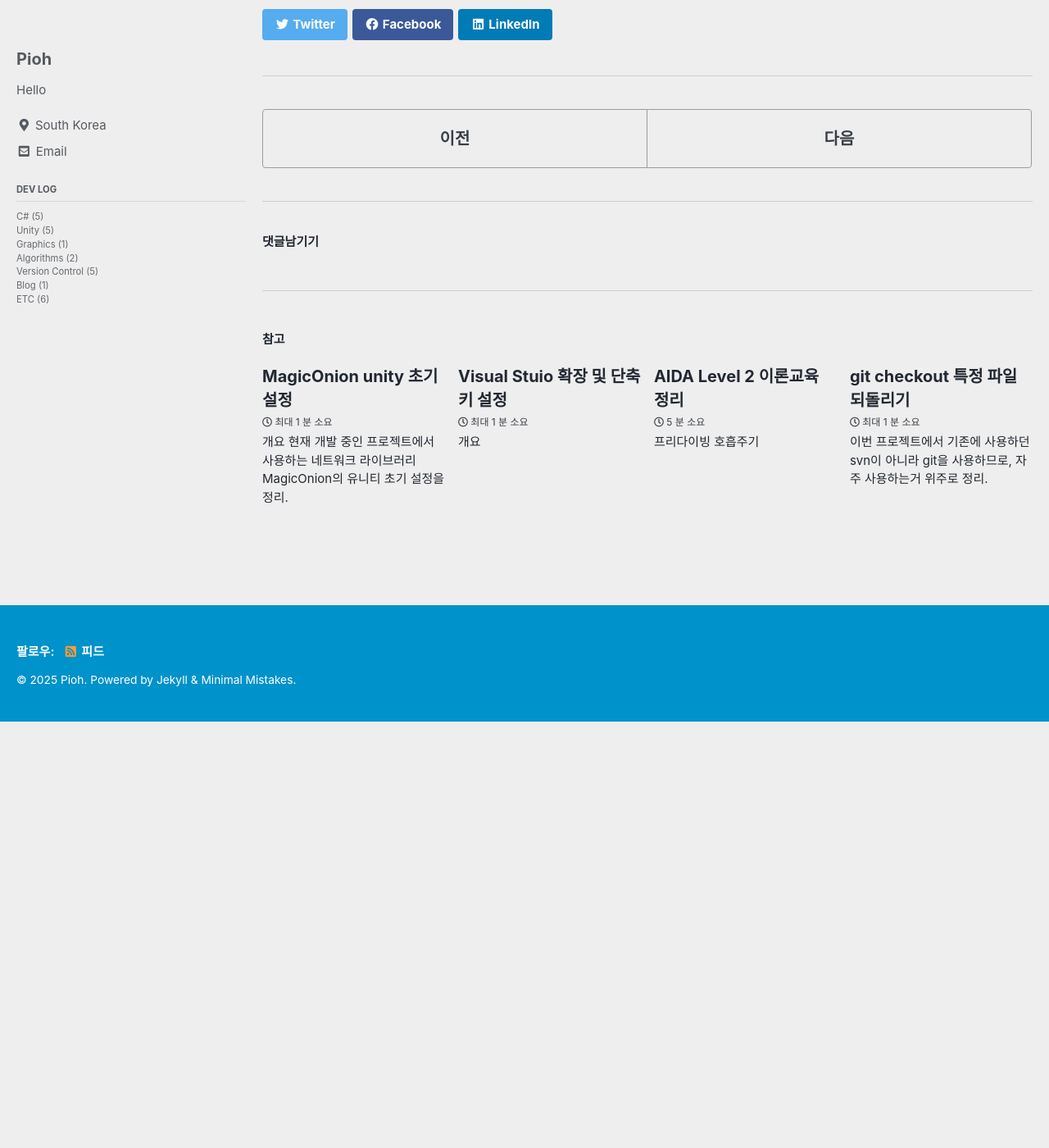
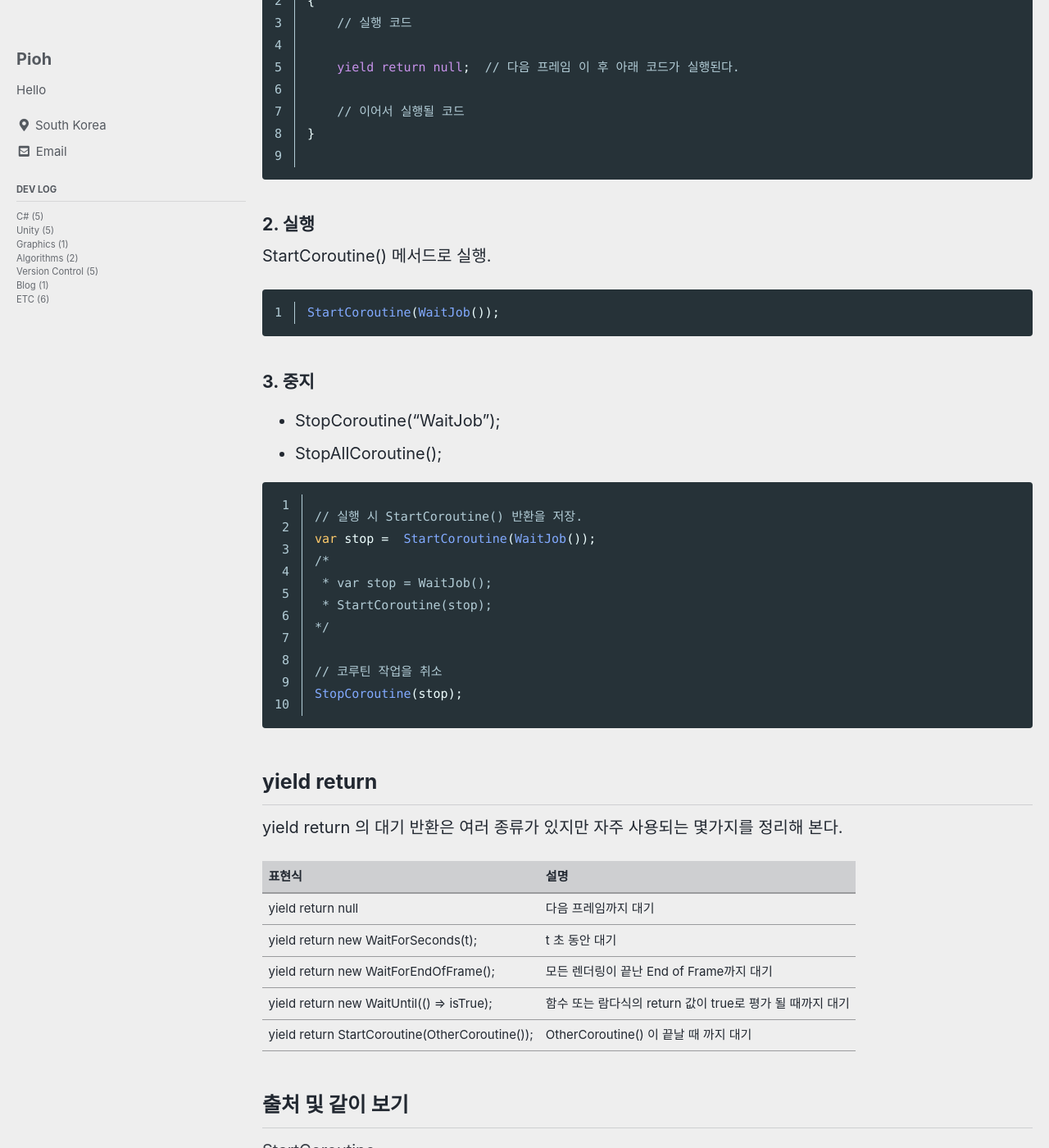
Before and after one commit to devpioh/devpioh.github.io, a Jekyll site: the page built from _posts/Devlog/Unity/2022-07-21-Coroutine.md, in a window 1280 px wide and 1400 px high, scrolled down 1143 px. Shown: the whole window at 82% size. Built offline with Jekyll 4.4.1, drawn with Linux system fonts in a browser that asks for light colours; cached includes are drawn as plain includes; some web fonts are replaced; comment, search, counter and statistics services are not loaded; before the commit the page ends 2023 px from its top, so only the background shows below that; some of the changed text lies outside the part shown.

Commit message:
coroutine -2-

````diff
--- a/_posts/Devlog/Unity/2022-07-21-Coroutine.md
+++ b/_posts/Devlog/Unity/2022-07-21-Coroutine.md
@@ -17,13 +17,65 @@ tag:
 
 프레임단위의 조작이나 일정 시간의 동작을 분산시키거나, 비동기적 흐름 제어에 유용하다.
 
-"yield return" 키워드를 이용해 정지가 필요한 지점에서 대기 정보(null, WaitForSeconds, WaitForEndOfFrame등)을 리턴 시키고,
- 대기 처리가 끝나면 이어서 다음 구문을 실행한다.
+"yield return" 키워드를 이용해 정지가 필요한 지점에서 대기 정보(null, WaitForSeconds, WaitForEndOfFrame등)을 리턴 시키고, 대기 처리가 끝나면 이어서 다음 구문을 실행한다.
 
- 코루틴은 비동기 흐름 제어로 인해 별도 스레드에서 실행되는 것 처럼 보이지만, 메인 스레드에서 동작되는 시분할(time-sharing) 시스템의 일종이다.
+코루틴은 비동기 흐름 제어로 인해 별도 스레드에서 실행되는 것 처럼 보이지만, 메인 스레드에서 동작되는 시분할(time-sharing) 시스템의 일종이다.
 
- 메인스레드에서 동작되므로 유니티 API에 안전하다.
+메인스레드에서 동작되므로 유니티 API에 안전하다.
+
+## 기본적인 사용
+#### 1. 메서드 시그니처
+반환형은 반드시 IEnermerator 이어야 된다.
+
+```cs
+private IEnumerator WaitJob()
+{
+    // 실행 코드
+
+    yield return null;  // 다음 프레임 이 후 아래 코드가 실행된다.
+
+    // 이어서 실행될 코드
+}
+
+```
+
+#### 2. 실행
+StartCoroutine() 메서드로 실행.
+
+```cs
+StartCoroutine(WaitJob());
+```
+
+#### 3. 중지
+* StopCoroutine("WaitJob");
+* StopAllCoroutine();
+
+```cs
+
+// 실행 시 StartCoroutine() 반환을 저장.
+var stop =  StartCoroutine(WaitJob());
+/*
+ * var stop = WaitJob();
+ * StartCoroutine(stop);
+*/
+
+// 코루틴 작업을 취소
+StopCoroutine(stop);
+```
+
+## yield return
+yield return 의 대기 반환은 여러 종류가 있지만 자주 사용되는 몇가지를 정리해 본다.
+
+| 표현식 | 설명 |
+|-------|-----|
+| yield return null | 다음 프레임까지 대기 |
+| yield return new WaitForSeconds(t); | t 초 동안 대기 |
+| yield return new WaitForEndOfFrame(); | 모든 렌더링이 끝난 End of Frame까지 대기 |
+| yield return new WaitUntil(() => isTrue); | 함수 또는 람다식의 return 값이 true로 평가 될 때까지 대기 |
+| yield return StartCoroutine(OtherCoroutine()); | OtherCoroutine() 이 끝날 때 까지 대기 |
+
+
 
 ## 출처 및 같이 보기
-[Monobehaviour](https://docs.unity3d.com/6000.1/Documentation/ScriptReference/MonoBehaviour.html)
-[Unity Order of execution for event functions](https://docs.unity3d.com/6000.1/Documentation/Manual/execution-order.html)
+[StartCoroutine](https://docs.unity3d.com/6000.0/Documentation/ScriptReference/MonoBehaviour.StartCoroutine.html)
+[StopCoroutine](hhttps://docs.unity3d.com/6000.0/Documentation/ScriptReference/MonoBehaviour.StopCoroutine.html)
````
